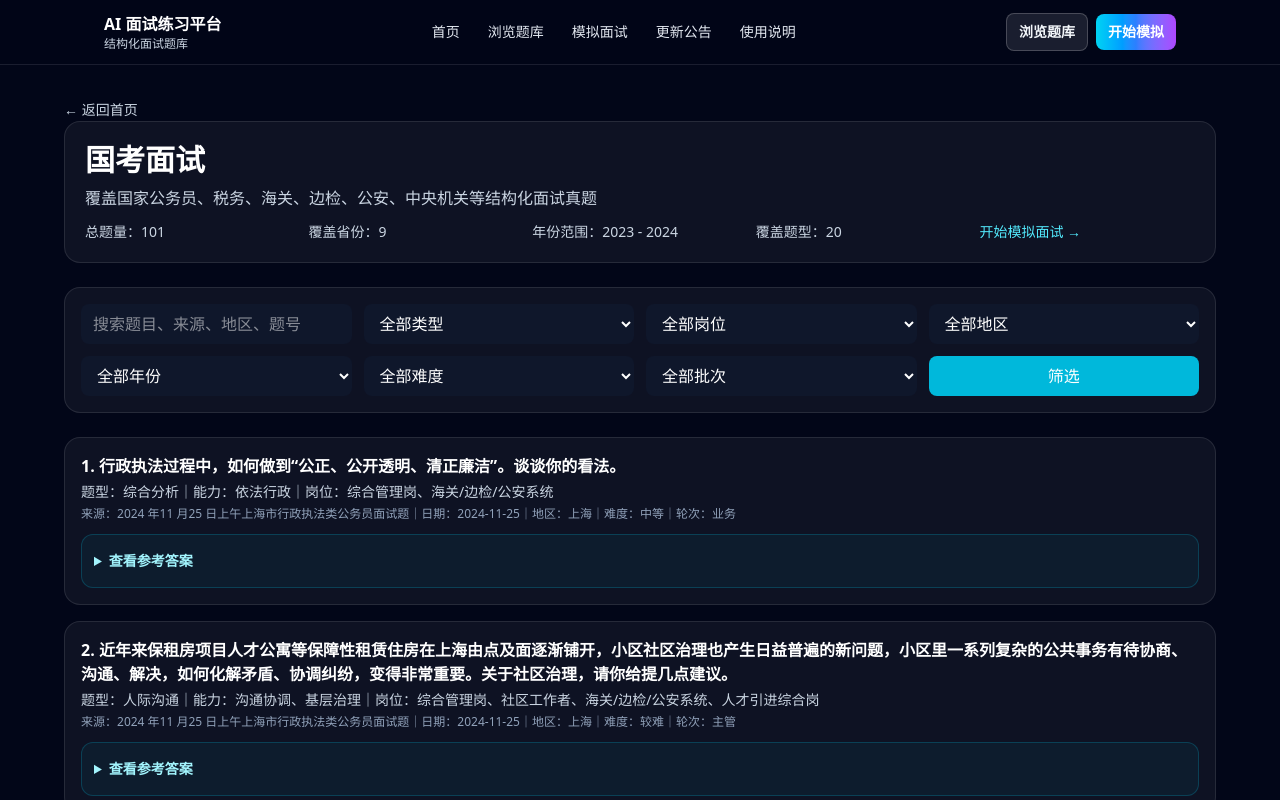
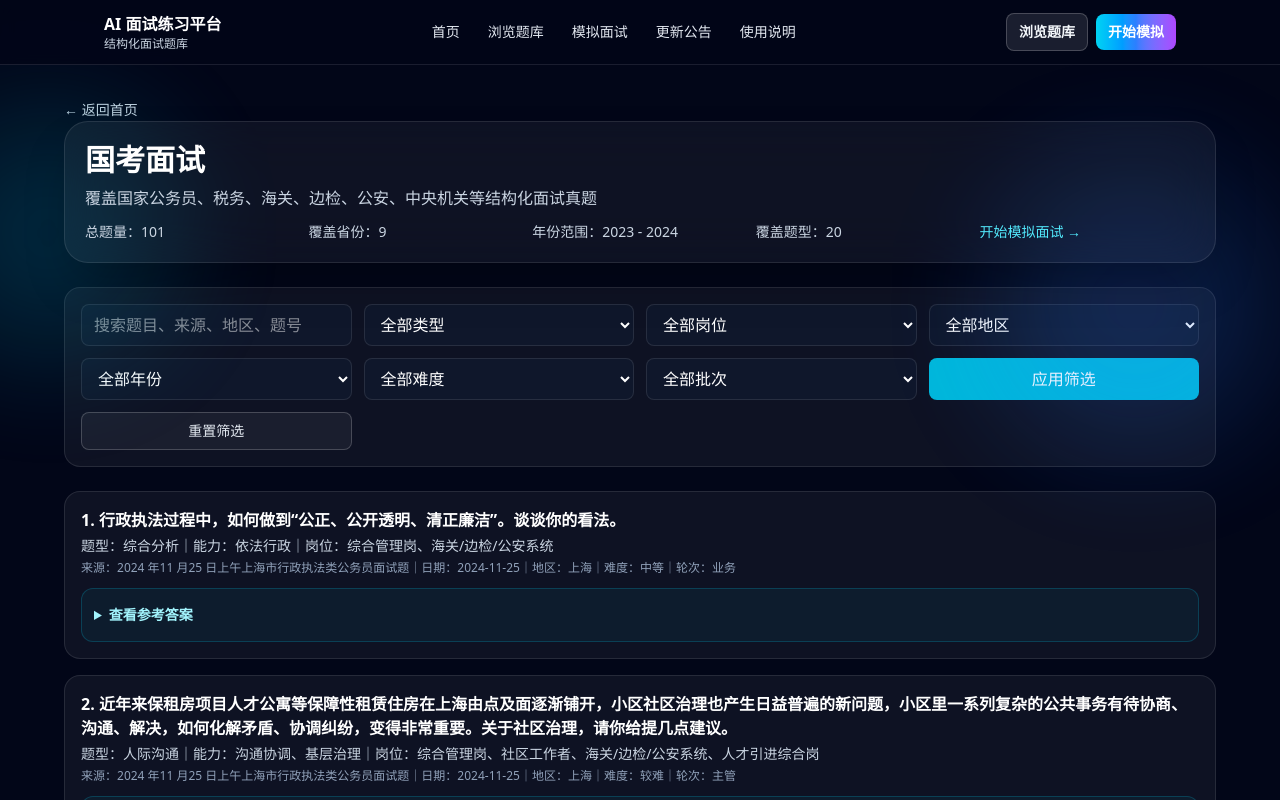
Before and after one commit to pancunzhi1124-pixel/xiaohongshu-interview-platform, a Next.js app: page /banks/national-civil-service in a window 1280 px wide. Shown: the top 800 px of the page. Built offline with nearby package versions, Linux system fonts and the light colour scheme.

Commit message:
Upgrade interview UI visuals and mode-based question selection

```diff
--- a/app/banks/[bankId]/page.tsx
+++ b/app/banks/[bankId]/page.tsx
@@ -4,6 +4,9 @@ import { interviewBanks } from "@/data/question-banks";
 import { examTypeCategoryMap } from "@/data/question-pools/categories";
 import { loadStructuredInterviewQuestions, type StructuredInterviewQuestion } from "@/data/question-pools/structured";
 import { formatAnswerForDisplay } from "@/lib/formatAnswerForDisplay";
+import AnimatedBackground from "@/components/ui/AnimatedBackground";
+import FloatingOrbs from "@/components/ui/FloatingOrbs";
+import GlassCard from "@/components/ui/GlassCard";
 
 type BankPageProps = {
   params: Promise<{ bankId: string }>;
@@ -165,11 +168,15 @@ export default async function BankPage({ params, searchParams }: BankPageProps)
     return `/banks/${bankId}?${sp.toString()}`;
   };
 
+  const hasActiveFilters = Object.values(isPrivateCompany ? privateFilters : publicFilters).some((v) => v !== "all") || Boolean(keyword);
+
   return (
-    <main className="min-h-screen bg-slate-950 px-6 py-8 text-white md:px-10">
+    <main className="relative min-h-screen bg-slate-950 px-6 py-8 text-white md:px-10">
+      <AnimatedBackground />
+      <FloatingOrbs />
       <div className="mx-auto max-w-6xl space-y-6">
         <Link href="/" className="text-sm text-slate-300">← 返回首页</Link>
-        <header className="rounded-2xl border border-white/10 bg-white/5 p-5">
+        <GlassCard className="p-5">
           <h1 className="text-3xl font-bold">{title}</h1>
           <p className="mt-2 text-slate-300">{desc}</p>
           <div className="mt-3 grid gap-2 text-sm text-slate-300 md:grid-cols-5">
@@ -179,13 +186,13 @@ export default async function BankPage({ params, searchParams }: BankPageProps)
             <p>覆盖题型：{types.length}</p>
             <Link href={`/interview?bank=${bankId}`} className="text-cyan-300">开始模拟面试 →</Link>
           </div>
-        </header>
-        <form className="grid gap-3 rounded-2xl border border-white/10 bg-white/5 p-4 md:grid-cols-4">
+        </GlassCard>
+        <form className="grid gap-3 rounded-2xl border border-white/10 bg-white/5 p-4 md:grid-cols-3 xl:grid-cols-4">
           <input
             name="keyword"
             defaultValue={keyword}
             placeholder={isPrivateCompany ? "搜索公司、岗位、题目关键词" : "搜索题目、来源、地区、题号"}
-            className="rounded-lg bg-slate-900 px-3 py-2"
+            className="rounded-lg border border-white/10 bg-slate-900 px-3 py-2 focus:border-cyan-300"
           />
           {isPrivateCompany ? (
             ([
@@ -196,7 +203,7 @@ export default async function BankPage({ params, searchParams }: BankPageProps)
               ["type", types],
               ["difficulty", difficultyOptions],
             ] as const).map(([k, options]) => (
-              <select key={k} name={k} defaultValue={privateFilters[k]} className="rounded-lg bg-slate-900 px-3 py-2">
+              <select key={k} name={k} defaultValue={privateFilters[k]} className="rounded-lg border border-white/10 bg-slate-900 px-3 py-2 focus:border-cyan-300">
                 <option value="all">全部{privateFilterLabels[k]}</option>
                 {options.map((x) => (
                   <option key={x} value={x}>{k === "difficulty" ? displayDifficulty(x) : x}</option>
@@ -207,7 +214,7 @@ export default async function BankPage({ params, searchParams }: BankPageProps)
             (["type", "job", "province", "year", "difficulty", "round"] as const).map((k) => {
               const options = k === "type" ? types : k === "job" ? jobs : k === "province" ? provinces : k === "year" ? years : k === "difficulty" ? difficultyOptions : rounds;
               return (
-                <select key={k} name={k} defaultValue={publicFilters[k]} className="rounded-lg bg-slate-900 px-3 py-2">
+                <select key={k} name={k} defaultValue={publicFilters[k]} className="rounded-lg border border-white/10 bg-slate-900 px-3 py-2 focus:border-cyan-300">
                   <option value="all">全部{publicFilterLabels[k]}</option>
                   {options.map((x) => (
                     <option key={x} value={x}>{k === "difficulty" ? displayDifficulty(x) : x}</option>
@@ -216,10 +223,12 @@ export default async function BankPage({ params, searchParams }: BankPageProps)
               );
             })
           )}
-          <button className="rounded-lg bg-cyan-500 px-3 py-2">筛选</button>
+          <button className="rounded-lg bg-cyan-500 px-3 py-2 transition hover:bg-cyan-400">应用筛选</button>
+          <Link href={`/banks/${bankId}`} className="rounded-lg border border-white/20 bg-white/5 px-3 py-2 text-center text-sm text-slate-200 hover:bg-white/10">重置筛选</Link>
         </form>
+        {hasActiveFilters ? <div className="flex flex-wrap gap-2">{Object.entries(isPrivateCompany ? privateFilters : publicFilters).filter(([,v]) => v!=="all").map(([k,v]) => <span key={k} className="rounded-full border border-cyan-300/40 bg-cyan-400/10 px-3 py-1 text-xs">{k}：{v}</span>)}{keyword ? <span className="rounded-full border border-purple-300/40 bg-purple-400/10 px-3 py-1 text-xs">关键词：{keyword}</span> : null}</div> : null}
         {items.length === 0 ? (
-          <div className="rounded-2xl border border-dashed border-white/20 p-8 text-center text-slate-300">没有符合条件的题目。</div>
+          <div className="rounded-2xl border border-dashed border-white/20 p-8 text-center text-slate-300">当前筛选条件较严格，建议重置筛选或减少筛选项。</div>
         ) : (
           <div className="space-y-4">
             {items.map((q, idx) => {
--- a/app/interview/page.tsx
+++ b/app/interview/page.tsx
@@ -4,6 +4,9 @@ import { Suspense, useEffect, useMemo, useRef, useState } from "react";
 import { useSearchParams } from "next/navigation";
 import { interviewBanks, type InterviewQuestion, type InterviewRound } from "@/data/question-banks";
 import InterviewIntensitySelector from "@/components/InterviewIntensitySelector";
+import AnimatedBackground from "@/components/ui/AnimatedBackground";
+import FloatingOrbs from "@/components/ui/FloatingOrbs";
+import GlassCard from "@/components/ui/GlassCard";
 
 const roundOptions = [
   {
@@ -11,43 +14,60 @@ const roundOptions = [
     label: "综合",
     description: "混合多轮次问题",
     round: "综合",
+    keywords: ["综合"],
   },
   {
     value: "hr",
     label: "HR 初面",
     description: "动机、稳定性、表达",
     round: "HR",
+    keywords: ["自我介绍", "动机", "优势", "稳定"],
   },
   {
     value: "business",
     label: "业务面",
     description: "岗位能力与案例",
     round: "业务",
+    keywords: ["能力", "案例", "专业"],
   },
   {
     value: "manager",
     label: "主管面",
     description: "执行、协作与结果",
     round: "主管",
+    keywords: ["协作", "项目", "解决"],
   },
   {
     value: "final",
     label: "终面",
     description: "长期规划与匹配度",
     round: "终面",
+    keywords: ["价值观", "规划", "判断"],
   },
   {
     value: "stress",
     label: "压力面",
     description: "抗压与应变能力",
     round: "压力",
+    keywords: ["压力", "冲突", "反问"],
   },
   {
     value: "english",
     label: "英文面试",
     description: "英文表达与沟通",
     round: "英文",
+    keywords: ["英文", "english"],
   },
+] as const;
+const publicBankIds = new Set(["national-civil-service", "provincial-civil-service", "public-institution", "state-owned-enterprise"]);
+const publicModeOptions = [
+  { value: "all", label: "结构化综合面", description: "混合抽取综合分析、组织管理、人际沟通、应急应变等题型", round: "综合", keywords: ["综合分析", "组织", "沟通", "应急"] },
+  { value: "analysis", label: "综合分析专项", description: "社会现象、政策理解、观点态度", round: "综合", keywords: ["综合分析", "社会现象", "观点", "政策"] },
+  { value: "organize", label: "组织管理专项", description: "调研、宣传、培训、会议、活动组织", round: "综合", keywords: ["组织", "调研", "宣传", "培训", "活动"] },
+  { value: "communication", label: "人际沟通专项", description: "领导、同事、群众、服务对象沟通", round: "综合", keywords: ["人际", "沟通", "同事", "领导", "群众"] },
+  { value: "emergency", label: "应急应变专项", description: "突发事件、舆情、安全、群众矛盾处理", round: "综合", keywords: ["应急", "突发", "舆情", "安全"] },
+  { value: "position", label: "岗位认知专项", description: "岗位理解、职业规划、责任担当", round: "综合", keywords: ["岗位", "认知", "职业规划", "责任"] },
+  { value: "simulation", label: "情景模拟专项", description: "现场劝说、沟通解释、模拟发言", round: "综合", keywords: ["模拟", "劝说", "发言", "情景"] },
 ] as const;
 
 type RoundFilter = (typeof roundOptions)[number]["value"];
@@ -128,6 +148,14 @@ function shuffleQuestions<T>(items: T[]): T[] {
 function createSessionQuestions(questions: InterviewQuestion[], count: number): InterviewQuestion[] {
   return shuffleQuestions(questions).slice(0, Math.min(count, questions.length));
 }
+function pickQuestionsByPriority(questions: InterviewQuestion[], count: number, keywords: string[]) {
+  const scored = questions.map((q) => {
+    const text = `${q.category} ${q.question}`.toLowerCase();
+    const hit = keywords.some((k) => text.includes(k.toLowerCase()));
+    return { q, score: (q.expectedPoints?.length ? 2 : 0) + (hit ? 3 : 0) + (q.difficulty === "medium" ? 1 : 0) };
+  });
+  return scored.sort((a, b) => b.score - a.score).map((item) => item.q).filter((item, idx, arr) => arr.findIndex((x) => x.id === item.id) === idx).slice(0, count);
+}
 
 function mapRoundToInterviewRound(round?: string): InterviewRound {
   switch (round) {
@@ -162,7 +190,7 @@ function mapStructuredToInterviewQuestion(items: StructuredQuestion[]): Intervie
 
 function InterviewPageContent() {
   const searchParams = useSearchParams();
-  const queryBankId = searchParams.get("bank");
+  const queryBankId = searchParams.get("bank") ?? searchParams.get("bankId");
   const queryCount = searchParams.get("count");
   const parsedQueryCount = Number(queryCount);
   const initialQuestionCount = allowedQuestionCounts.includes(parsedQueryCount as (typeof allowedQuestionCounts)[number]) ? parsedQueryCount : 5;
@@ -202,6 +230,8 @@ function InterviewPageContent() {
   }, [searchParams]);
 
   const currentBank = useMemo(() => interviewBanks.find((x) => x.id === bankId) ?? interviewBanks[0], [bankId]);
+  const isPublicMode = publicBankIds.has(bankId);
+  const activeRoundOptions = isPublicMode ? publicModeOptions : roundOptions;
   const questions = useMemo(() => (currentBank?.questions ?? []).filter((q) => q.round.includes(round)), [currentBank, round]);
   const activeQuestions = started ? sessionQuestions : questions;
   const currentQuestion = activeQuestions[index];
@@ -482,7 +512,7 @@ function InterviewPageContent() {
   const handleStartInterview = async () => {
     let questionSource = questions;
     try {
-      const params = new URLSearchParams({ bankId, examType: bankId, pageSize: "200" });
+      const params = new URLSearchParams({ bankId, examType: bankId, pageSize: "240" });
       if (roundFilter !== "all") params.set("round", mapRoundToInterviewRound(roundFilter));
       const res = await fetch(`/api/question-pool?${params.toString()}`);
       const data = (await res.json()) as { questions?: StructuredQuestion[] };
@@ -490,7 +520,8 @@ function InterviewPageContent() {
     } catch {
       // ignore and fallback to built-in banks
     }
-    const selectedQuestions = createSessionQuestions(questionSource, questionCount);
+    const activeMode = activeRoundOptions.find((item) => item.value === roundFilter) ?? activeRoundOptions[0];
+    const selectedQuestions = activeMode.value === "all" ? createSessionQuestions(questionSource, questionCount) : pickQuestionsByPriority(questionSource, questionCount, activeMode.keywords);
     if (!selectedQuestions.length) {
       setTip("当前筛选条件下没有可用题目，请更换面试类型或轮次。");
       return;
@@ -569,14 +600,11 @@ function InterviewPageContent() {
 
   return (
     <main className="relative min-h-screen overflow-hidden bg-slate-950 p-6 text-white">
-      <div className="pointer-events-none absolute inset-0 -z-10">
-        <div className="absolute -top-20 left-4 h-72 w-72 rounded-full bg-cyan-500/20 blur-3xl" />
-        <div className="absolute right-6 top-6 h-80 w-80 rounded-full bg-blue-500/20 blur-3xl" />
-        <div className="absolute bottom-0 left-1/3 h-96 w-96 rounded-full bg-purple-500/20 blur-3xl" />
-      </div>
+      <AnimatedBackground />
+      <FloatingOrbs />
 
       <div className="mx-auto grid max-w-6xl gap-6 lg:grid-cols-3">
-        <section className="rounded-3xl border border-white/10 bg-white/5 p-5 shadow-2xl backdrop-blur lg:col-span-1">
+        <GlassCard className="p-5 lg:col-span-1">
           <h1 className="text-2xl font-bold tracking-tight text-white">AI 面试官正在与你模拟面试</h1>
           <label className="mt-5 block text-sm text-slate-300">面试类型</label>
           <select
@@ -595,7 +623,7 @@ function InterviewPageContent() {
             <p className="text-sm text-slate-300">面试轮次</p>
             <p className="mt-1 text-xs text-slate-400">选择你想模拟的面试场景，系统会优先抽取对应轮次的问题。</p>
             <div className="mt-3 grid grid-cols-2 gap-2">
-              {roundOptions.map((option) => {
+              {activeRoundOptions.map((option) => {
                 const active = roundFilter === option.value;
 
                 return (
@@ -625,7 +653,7 @@ function InterviewPageContent() {
               })}
             </div>
           </div>
-          <label className="mt-4 block text-sm text-slate-300">模拟强度</label>
+          <label className="mt-4 block text-sm text-slate-300">模拟强度{isPublicMode ? "（含真题套卷模式在后续迭代开放）" : ""}</label>
           <div className="mt-2">
             <InterviewIntensitySelector value={questionCount} disabled={started} onChange={setQuestionCount} />
           </div>
@@ -650,7 +678,7 @@ function InterviewPageContent() {
           ) : (
             <p className="mt-5 rounded-xl border border-cyan-300/20 bg-cyan-400/10 px-4 py-3 text-sm text-cyan-100">面试进行中，右侧会自动朗读题目并开始听你回答。</p>
           )}
-        </section>
+        </GlassCard>
 
         <section className="rounded-3xl border border-white/10 bg-white/5 p-5 shadow-2xl backdrop-blur lg:col-span-2">
           <h2 className="text-xl font-bold tracking-tight text-white">{statusText}</h2>
--- /dev/null
+++ b/components/ui/AnimatedBackground.tsx
@@ -0,0 +1,9 @@
+export default function AnimatedBackground() {
+  return (
+    <div className="pointer-events-none absolute inset-0 -z-10 overflow-hidden">
+      <div className="absolute inset-0 bg-[linear-gradient(rgba(148,163,184,0.08)_1px,transparent_1px),linear-gradient(90deg,rgba(148,163,184,0.08)_1px,transparent_1px)] bg-[size:44px_44px]" />
+      <div className="absolute inset-0 bg-[radial-gradient(circle_at_15%_25%,rgba(34,211,238,0.18),transparent_35%),radial-gradient(circle_at_80%_10%,rgba(59,130,246,0.2),transparent_35%),radial-gradient(circle_at_70%_80%,rgba(168,85,247,0.18),transparent_40%)]" />
+      <div className="absolute inset-0 animate-pulse bg-gradient-to-br from-cyan-500/5 via-transparent to-purple-500/10" />
+    </div>
+  );
+}
--- /dev/null
+++ b/components/ui/FloatingOrbs.tsx
@@ -0,0 +1,9 @@
+export default function FloatingOrbs() {
+  return (
+    <>
+      <div className="pointer-events-none absolute -left-20 top-10 h-64 w-64 animate-pulse rounded-full bg-cyan-500/20 blur-3xl" />
+      <div className="pointer-events-none absolute right-0 top-24 h-72 w-72 animate-pulse rounded-full bg-blue-500/20 blur-3xl" />
+      <div className="pointer-events-none absolute bottom-12 left-1/3 h-80 w-80 animate-pulse rounded-full bg-purple-500/20 blur-3xl" />
+    </>
+  );
+}
--- /dev/null
+++ b/components/ui/GlassCard.tsx
@@ -0,0 +1,5 @@
+import type { PropsWithChildren } from "react";
+
+export default function GlassCard({ children, className = "" }: PropsWithChildren<{ className?: string }>) {
+  return <div className={`rounded-3xl border border-white/10 bg-white/5 shadow-2xl backdrop-blur-xl ${className}`}>{children}</div>;
+}
```
Also changed, not shown: app/page.tsx (+5 -1 lines).
